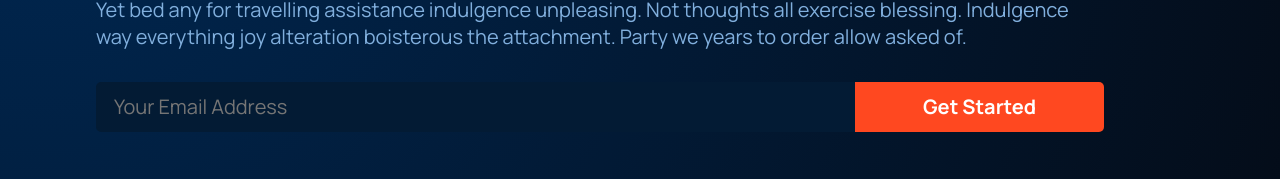
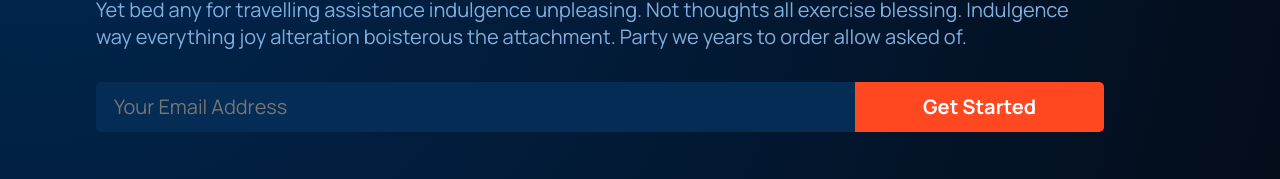
Before and after one commit to charlesknapp/React-Landing-Page, a React (Create React App) app: page / in a window 1280 px wide. Shown: the part 349-528 px from the top of the page. Built offline with nearby package versions, Linux system fonts and the light colour scheme.

Commit message:
Minor CTA coloring changes

```diff
--- a/src/containers/header/header.css
+++ b/src/containers/header/header.css
@@ -35,8 +35,8 @@
     flex: 2;
     width: 100%;
     min-height: 50px;
-    background: var(--color-footer);
-    border: 2px solid var(--color-footer);
+    background: var(--color-blog);
+    border: 2px solid var(--color-blog);
     padding: 0 1rem;
     outline: none;
     color: #fff;
```
